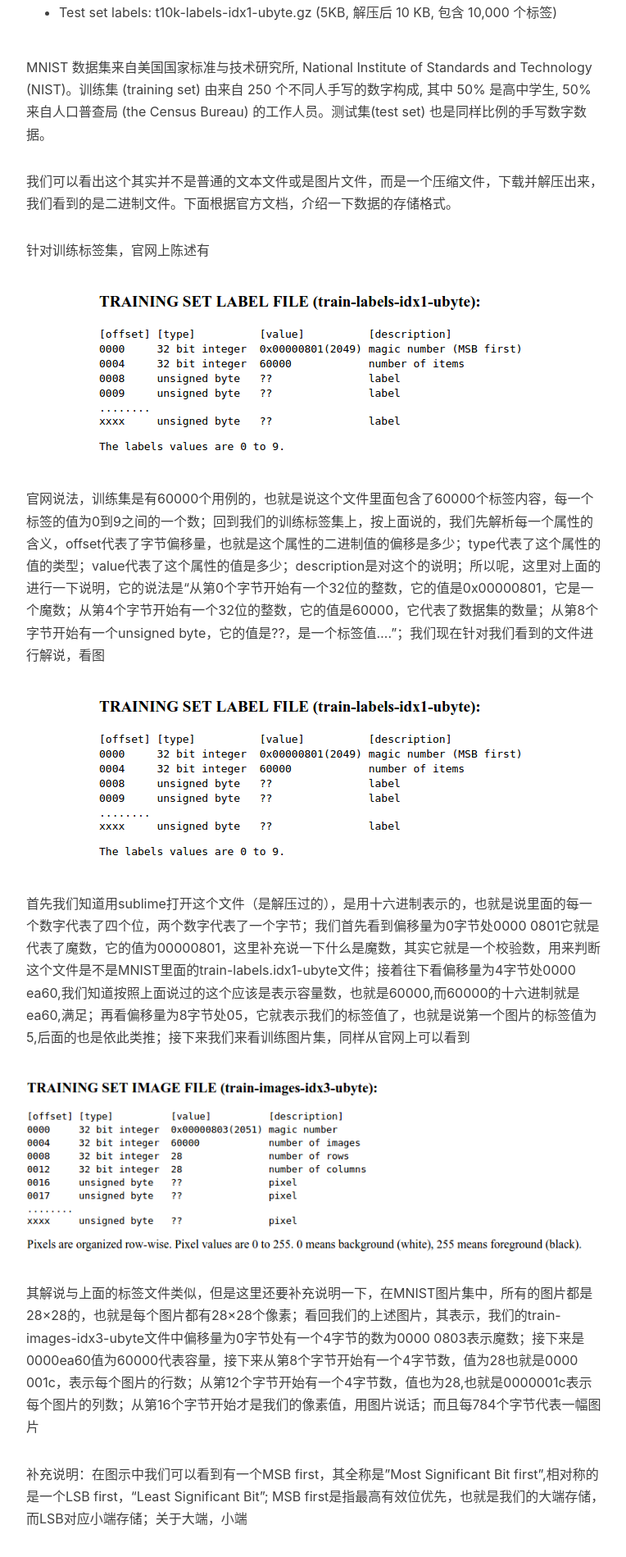
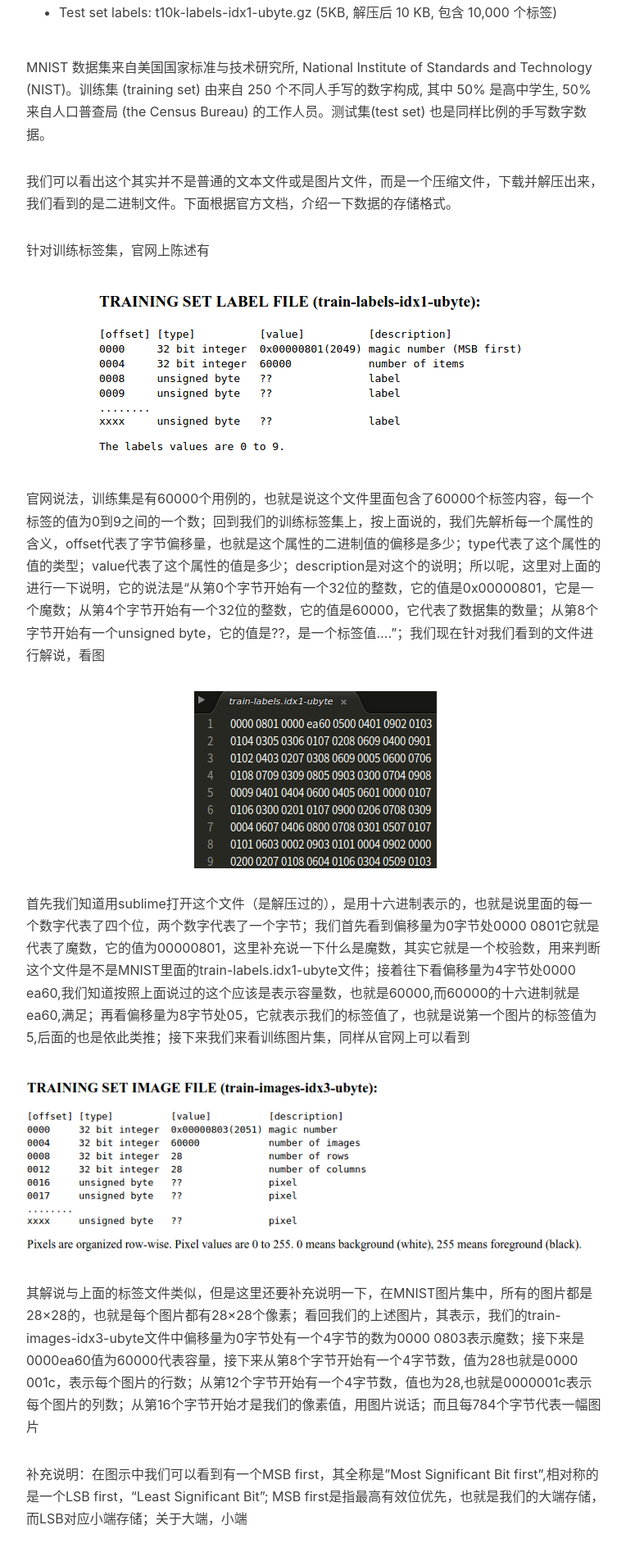
Before and after one commit to lkk12014402/lkk12014402.github.io, a Jekyll site: the page built from _posts/2019-03-05-使用Pytorch搭建简单的神经网络训练MNIST数据集.markdown, in a window 1280 px wide. Shown: the part 1073-2972 px from the top of the page at 82% size, without its empty margins (233-997 px from the left). Built offline with Jekyll 4.4.1, drawn with Linux system fonts in a browser that asks for light colours; nearby versions of some CDN libraries; comment, search, counter and statistics services are not loaded; a style sheet for code colours, icons or effects is not loaded.

Commit message:
Update 2019-03-05-使用Pytorch搭建简单的神经网络训练MNIST数据集.markdown

```diff
--- a/_posts/2019-03-05-使用Pytorch搭建简单的神经网络训练MNIST数据集.markdown
+++ b/_posts/2019-03-05-使用Pytorch搭建简单的神经网络训练MNIST数据集.markdown
@@ -36,7 +36,7 @@ MNIST 数据集来自美国国家标准与技术研究所, National Institute of
 
 官网说法，训练集是有60000个用例的，也就是说这个文件里面包含了60000个标签内容，每一个标签的值为0到9之间的一个数；回到我们的训练标签集上，按上面说的，我们先解析每一个属性的含义，offset代表了字节偏移量，也就是这个属性的二进制值的偏移是多少；type代表了这个属性的值的类型；value代表了这个属性的值是多少；description是对这个的说明；所以呢，这里对上面的进行一下说明，它的说法是“从第0个字节开始有一个32位的整数，它的值是0x00000801，它是一个魔数；从第4个字节开始有一个32位的整数，它的值是60000，它代表了数据集的数量；从第8个字节开始有一个unsigned byte，它的值是??，是一个标签值….”；我们现在针对我们看到的文件进行解说，看图
 
-![](/img/8389494-3ae56a29c9090ad3.jpg)
+![](/img/8389494-1730445a99acbfa9.jpg)
 
 首先我们知道用sublime打开这个文件（是解压过的），是用十六进制表示的，也就是说里面的每一个数字代表了四个位，两个数字代表了一个字节；我们首先看到偏移量为0字节处0000 0801它就是代表了魔数，它的值为00000801，这里补充说一下什么是魔数，其实它就是一个校验数，用来判断这个文件是不是MNIST里面的train-labels.idx1-ubyte文件；接着往下看偏移量为4字节处0000 ea60,我们知道按照上面说过的这个应该是表示容量数，也就是60000,而60000的十六进制就是ea60,满足；再看偏移量为8字节处05，它就表示我们的标签值了，也就是说第一个图片的标签值为5,后面的也是依此类推；接下来我们来看训练图片集，同样从官网上可以看到
 
```
